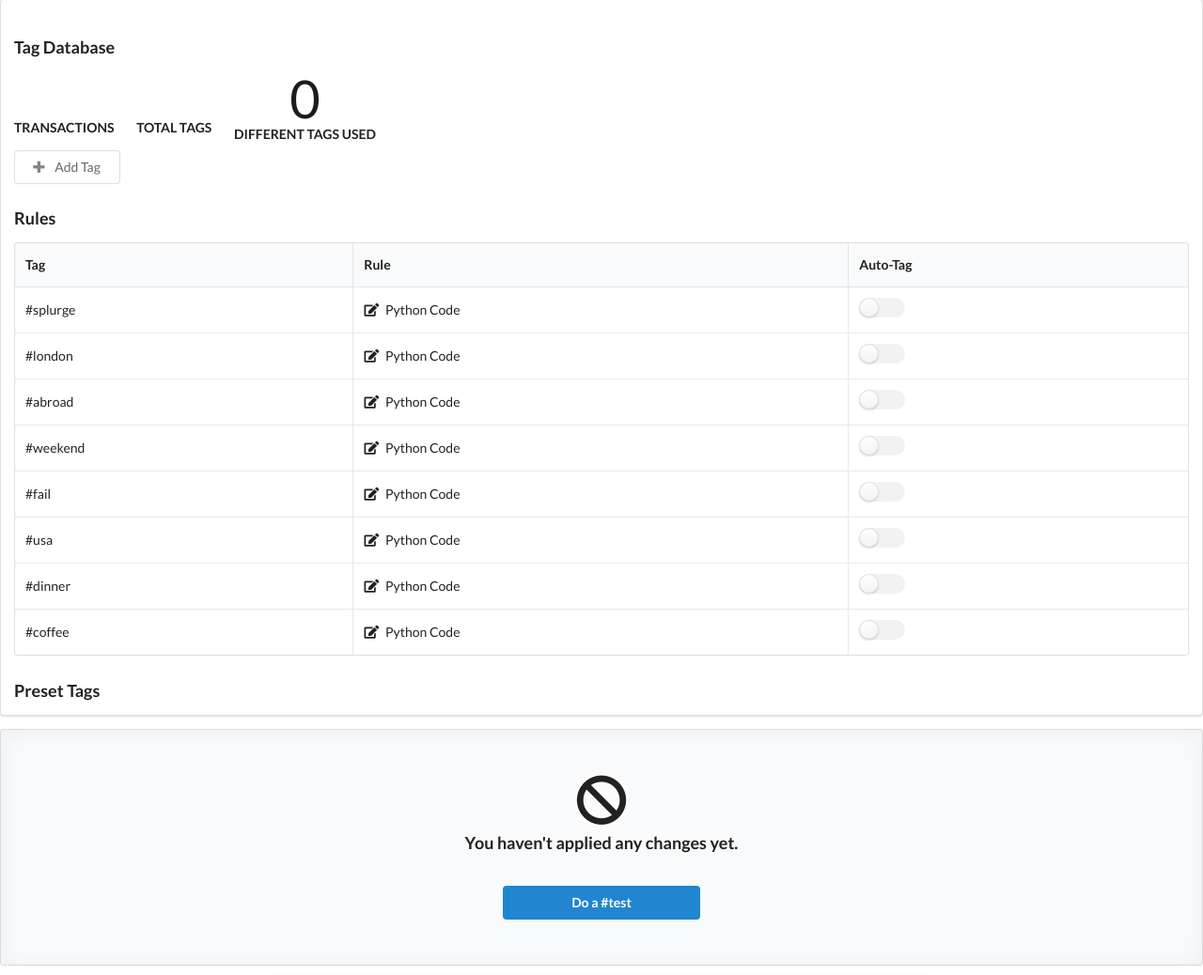
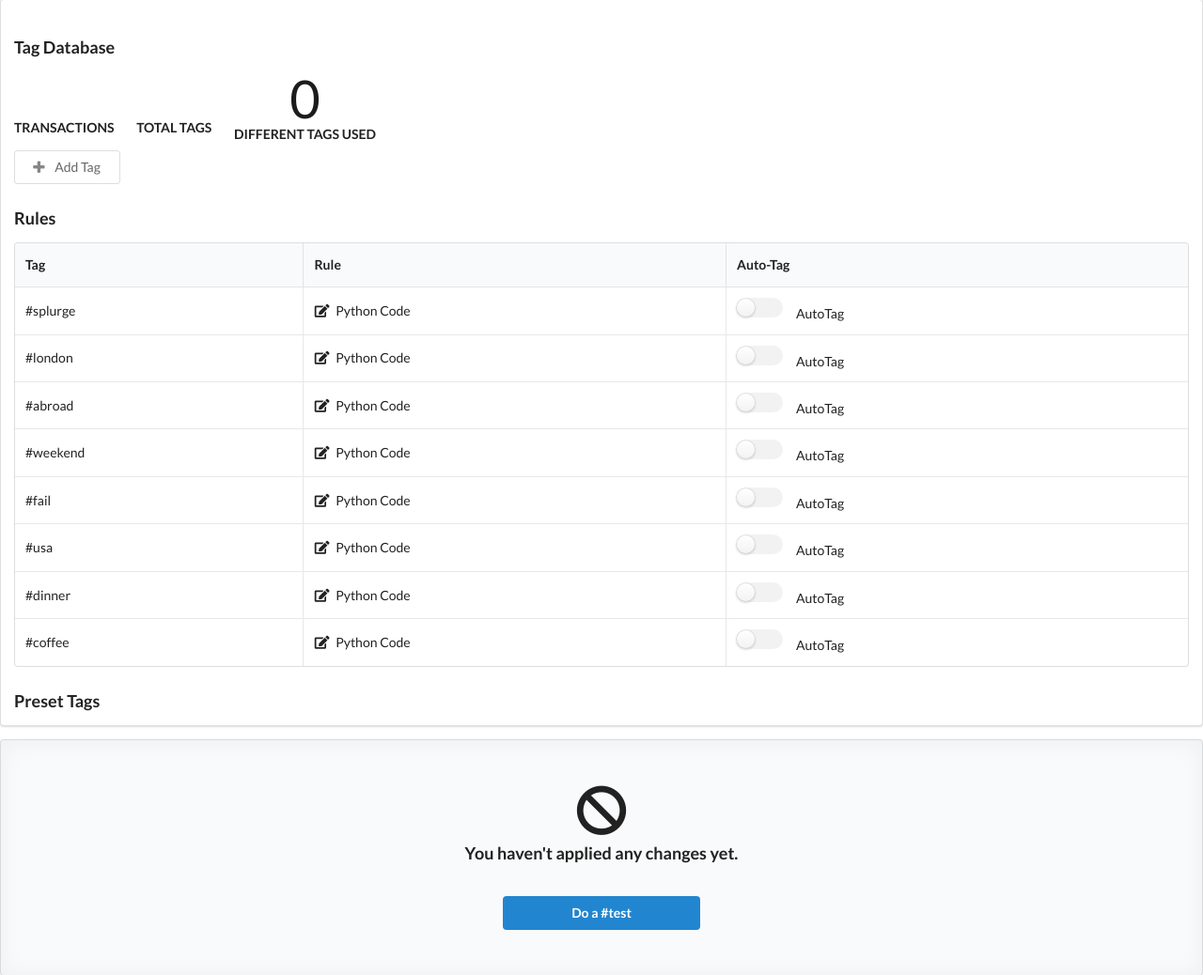
Before and after one commit to samdobson/monzo-coffee, a Django app: template hello/templates/account.html in a window 1280 px wide. Shown: the part 372-1410 px from the top of the page at 94% size. Run offline with Django 3.2, Linux system fonts and the light colour scheme; the template is opened without the code that fills it: values that come from a table or form of the project are taken from there, others are empty; data comes from the database, SQL or seed files in the repository; parts of the project's set-up code (start-up, migrations or seed data) failed here and were passed over; some libraries are stand-ins or nearby versions.

Commit message:
Init checkbox

```diff
--- a/hello/templates/account.html
+++ b/hello/templates/account.html
@@ -281,7 +281,7 @@ $('.ui.label')
     <tr>
       <td data-label="Tag">{{ tag.label }}</td>
       <td data-label="Rule"><i class="edit icon"></i> Python Code</td>
-      <td data-label="Auto-Tag"><div class="ui toggle checkbox"><input type="checkbox" name="autotag"></div></td>
+      <td data-label="Auto-Tag"><div class="ui toggle checkbox"><input type="checkbox" name="public"></div><label>AutoTag</label></td>
     </tr>
     {% endfor %}
   </tbody>
```
